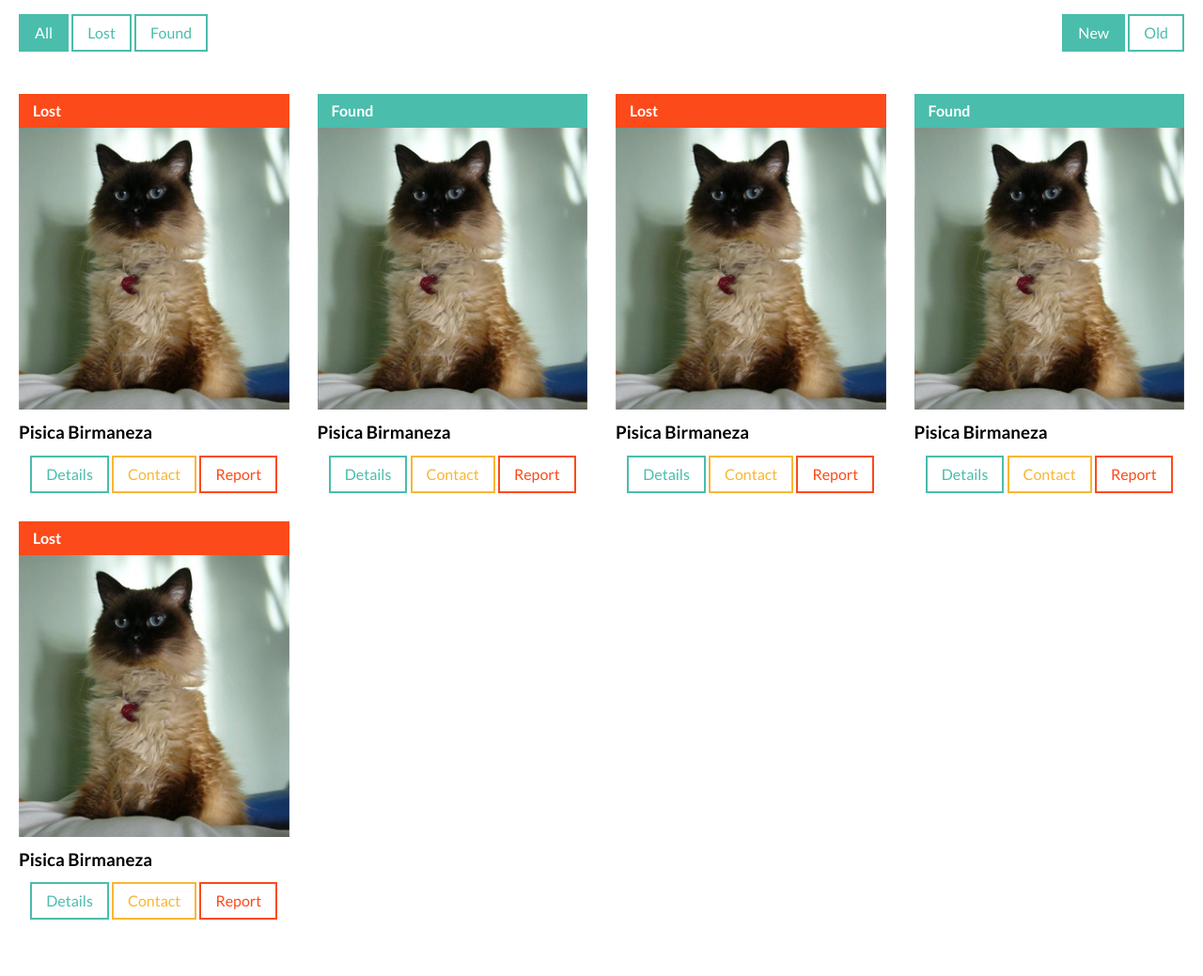
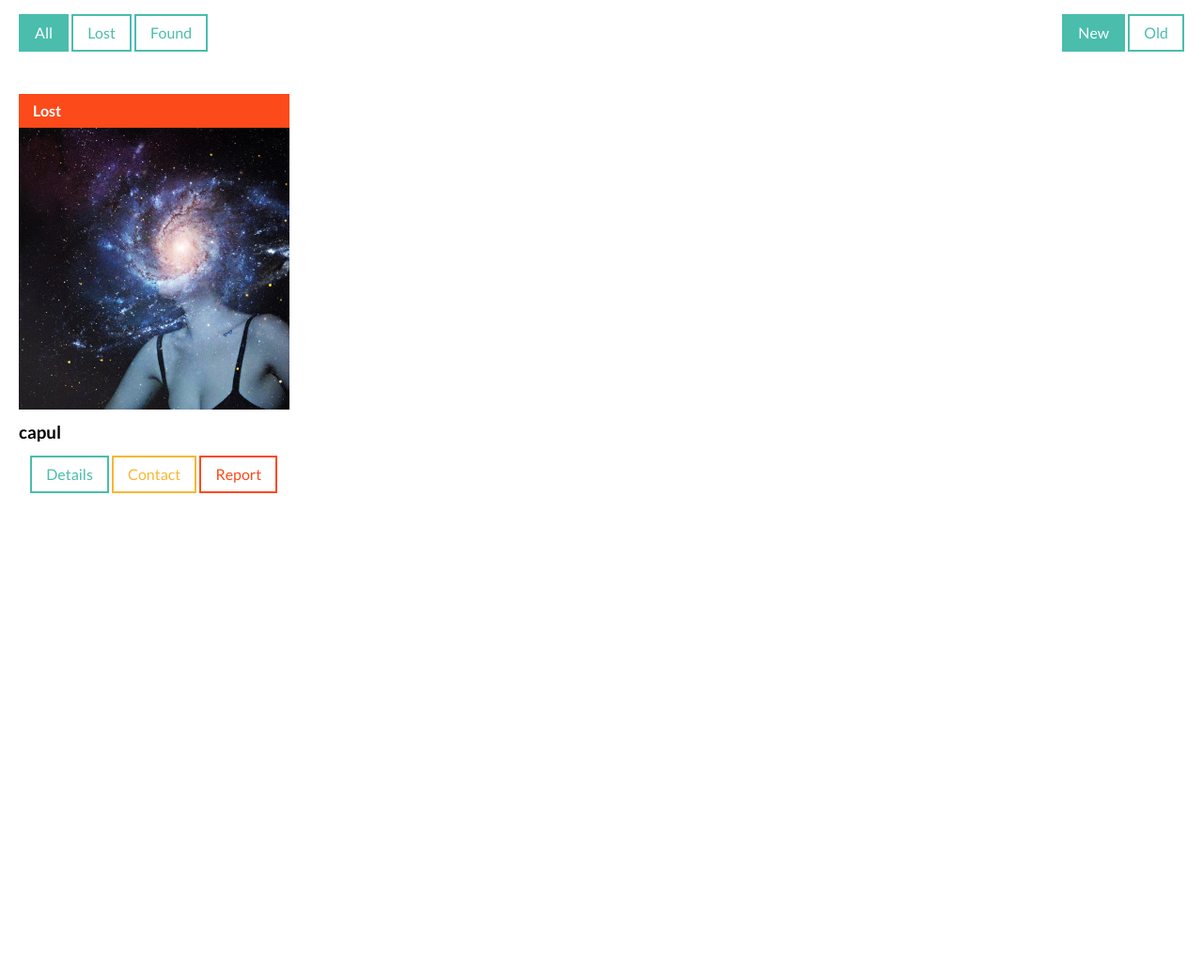
Before and after one commit to bocaalexandra/LoFo, a PHP site: page /anunturi.php in a window 1280 px wide. Shown: the part 70-1109 px from the top of the page at 94% size. After the commit the page ends 595 px from the top, so only its background shows below. Run offline with PHP 8.4, Linux system fonts and the light colour scheme; data comes from the database, SQL or seed files in the repository.

Commit message:
Add files via upload

```diff
--- a/anunturi.php
+++ b/anunturi.php
@@ -1,3 +1,31 @@
+<?php
+
+	/*include 'login.php';
+	session_start();
+	if( !isset($_SESSION['sess_user']) ){
+	    header("location:login.html");
+	    exit();
+	}
+	$usernameus = $_SESSION['sess_user'];
+	 */
+
+	$servername = "localhost";
+	$username = "root";
+    $password = "";
+    $db ='tehnologiiweb';
+
+	try {
+    	$pdo = new PDO("mysql:host=$servername;dbname=$db", $username, $password);
+    	// set the PDO error mode to exception
+    	$pdo->setAttribute(PDO::ATTR_ERRMODE, PDO::ERRMODE_EXCEPTION);
+    	//echo "Connected successfully";
+    }
+	catch(PDOException $e){
+    	echo "Connection failed: " . $e->getMessage();
+    }
+
+?>
+
 <!DOCTYPE html>
 <html>
 <head>
@@ -46,13 +74,15 @@
 			<div class="announcements-wrap clearfix">
 
 			<!-- First item-->
-
-				<div class="announcement-item">
-					<div class="announcement-type announcement-type-lost">
-						<h4>Lost</h4>
+			<?php
+				$sql = $pdo->query("SELECT * FROM lost")->fetchall(PDO::FETCH_ASSOC);
+				foreach($sql as $row): ?>
+				<div class='announcement-item'>
+					<div class='announcement-type announcement-type-lost'><h4>Lost</h4>
 					</div>
-					<div class="announcement-image" style="background-image: url('announcements-pictures/birmaneza.jpg')"></div>
-					<h3>Pisica Birmaneza</h3>
+					<div class='announcement-image' style="background-image: url('lost-pictures/<?php echo $row['images'] ?>')">
+					</div>
+					<h3><?php echo $row['nume'];?></h3>
 					<div class="announcement-actions">
 
 						<!-- The Details Modal -->
@@ -61,12 +91,12 @@
 								<div class="modal-content">
 										<span class="close">&times;</span>
 										<form action="" method="post" enctype="multipart/form-data">
-											<h4>Name:  </h4></br>
-											<h4>Category:  </h4></br>
-											<h4>City: </h4></br>
-											<h4>Address: </h4></br>
-											<h4>Date:  </h4></br>
-											<h4>More details: </h4></br>
+											<h4>Name: <?php echo $row['nume'];?> </h4></br>
+											<h4>Category: <?php echo $row['dd1'];?>  </h4></br>
+											<h4>City: <?php echo $row['dd2'];?></h4></br>
+											<h4>Address: <?php echo $row['address'];?></h4></br>
+											<h4>Date: <?php echo $row['date'];?> </h4></br>
+											<h4>More details: <?php echo $row['specific_description'];?></h4></br>
 										</form>
 								</div>
 						</div>
@@ -94,7 +124,7 @@
 						<!-- /The Contact Modal -->
 
 						<!-- The Report Modal -->
-						<input type="button" name="report" value="Report" class="btn btn-report"" id="b3">
+						<input type="button" name="report" value="Report" class="btn btn-report" id="b3">
 						<div id="myModal2" class="modal">
 							<div class="modal-content">
 								<span class="close">&times;</span>
@@ -112,59 +142,13 @@
 						</div>
 						<!-- /The Report Modal -->
 					</div>
+
 				</div>
+				<?php
+    			endforeach;
+			?>
 			<!-- /First item-->
 
-
-
-				<div class="announcement-item">
-					<div class="announcement-type announcement-type-found">
-						<h4>Found</h4>
-					</div>
-					<div class="announcement-image" style="background-image: url('announcements-pictures/birmaneza.jpg')"></div>
-					<h3>Pisica Birmaneza</h3>
-					<div class="announcement-actions">
-						<a href="#" class="btn btn-details">Details</a>
-						<a href="#" class="btn btn-contact">Contact</a>
-						<a href="#" class="btn btn-report">Report</a>
-					</div>
-				</div>
-				<div class="announcement-item">
-					<div class="announcement-type announcement-type-lost">
-						<h4>Lost</h4>
-					</div>
-					<div class="announcement-image" style="background-image: url('announcements-pictures/birmaneza.jpg')"></div>
-					<h3>Pisica Birmaneza</h3>
-					<div class="announcement-actions">
-						<a href="#" class="btn btn-details">Details</a>
-						<a href="#" class="btn btn-contact">Contact</a>
-						<a href="#" class="btn btn-report">Report</a>
-					</div>
-				</div>
-				<div class="announcement-item">
-					<div class="announcement-type announcement-type-found">
-						<h4>Found</h4>
-					</div>
-					<div class="announcement-image" style="background-image: url('announcements-pictures/birmaneza.jpg')"></div>
-					<h3>Pisica Birmaneza</h3>
-					<div class="announcement-actions">
-						<a href="#" class="btn btn-details">Details</a>
-						<a href="#" class="btn btn-contact">Contact</a>
-						<a href="#" class="btn btn-report">Report</a>
-					</div>
-				</div>
-				<div class="announcement-item">
-					<div class="announcement-type announcement-type-lost">
-						<h4>Lost</h4>
-					</div>
-					<div class="announcement-image" style="background-image: url('announcements-pictures/birmaneza.jpg')"></div>
-					<h3>Pisica Birmaneza</h3>
-					<div class="announcement-actions">
-						<a href="#" class="btn btn-details">Details</a>
-						<a href="#" class="btn btn-contact">Contact</a>
-						<a href="#" class="btn btn-report">Report</a>
-					</div>
-				</div>
 			</div>
 		</div>
 	</div>
```
Also changed, not shown: found.php (+14 -1 lines), lost.php (+15 -1 lines).
